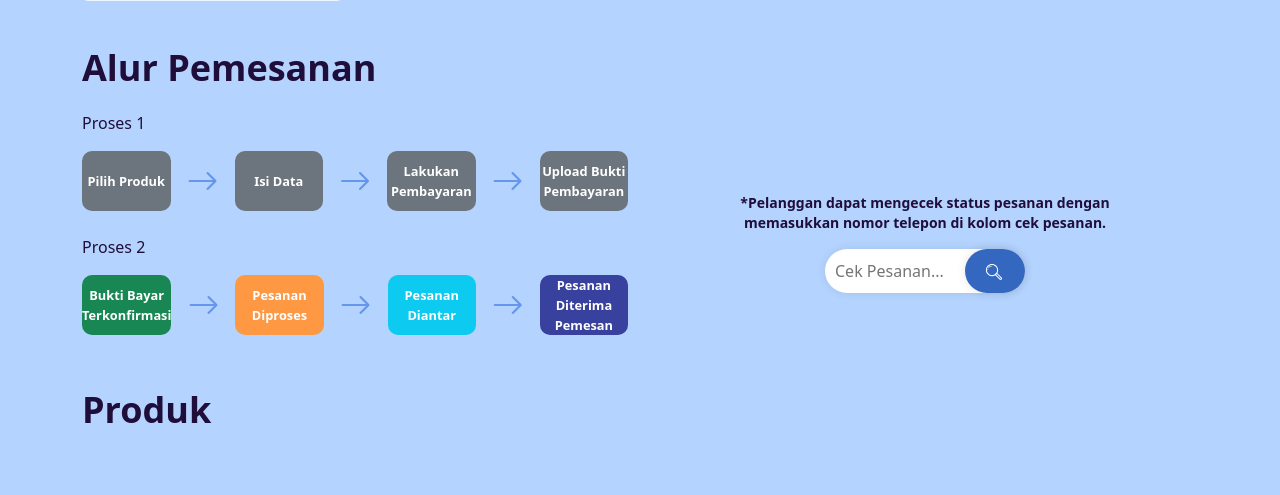
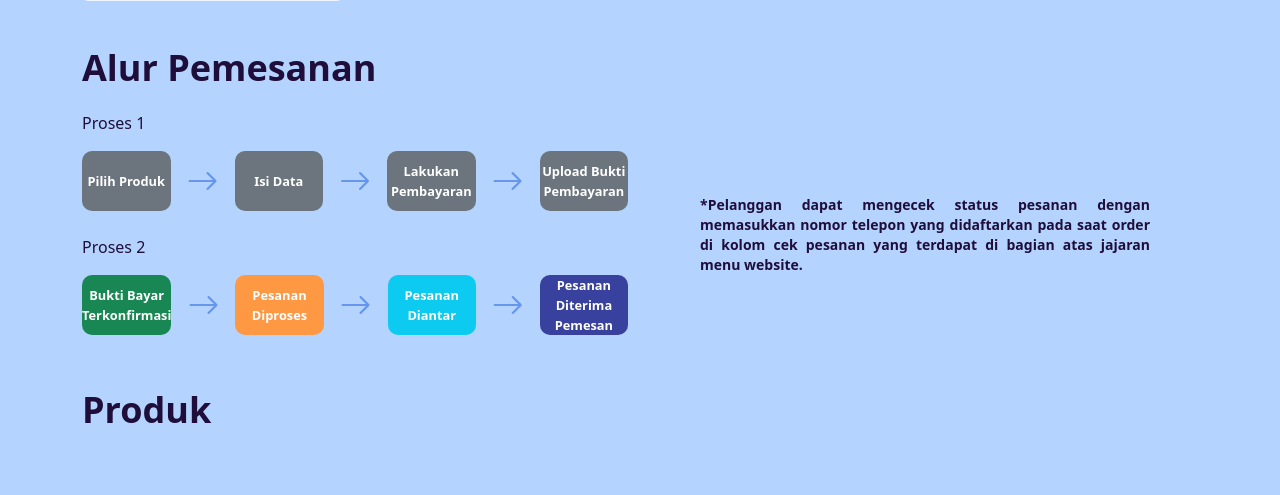
Before and after one commit to aisyahwlandr/dapur-sehat, a PHP site: page / in a window 1280 px wide. Shown: the part 725-1220 px from the top of the page. Run offline with PHP 8.4, Linux system fonts and the light colour scheme; data that the repository does not hold is empty; a stand-in replaces the project's code that opens the database connection.

Commit message:
UI index

```diff
--- a/public/css/style.css
+++ b/public/css/style.css
@@ -188,7 +188,7 @@ body {
     .alur-body {
         font-size: 0.6rem !important;
         width: 70px !important;
-        height: 50px !important;
+        height: 70px !important;
         border-radius: 5px !important;
     }
 
--- a/public/index.php
+++ b/public/index.php
@@ -127,15 +127,11 @@
                         </div>
                     </div>
                     <div class="col-md-6 align-content-center text-center">
-                        <p class="custom-paragraf fw-bold px-5 pt-3">*Pelanggan dapat mengecek status pesanan dengan
-                            memasukkan nomor
-                            telepon di kolom cek pesanan.</p>
-                        <form role="search" action="cari-pesanan.php" method="get">
-                            <div class="search my-md-0 my-3">
-                                <input id="searchInput" placeholder="Cek Pesanan..." type="text">
-                                <button id="searchButton" type="submit"><img src="images/search.svg" width="20px" alt="search"></button>
-                            </div>
-                        </form>
+                        <p class="custom-paragraf fw-bold px-5 pt-3" style="text-align: justify;">
+                        *Pelanggan dapat mengecek status pesanan dengan
+                            memasukkan nomor telepon yang didaftarkan pada saat order di kolom cek pesanan
+                            yang terdapat di bagian atas jajaran menu website.
+                        </p>
                     </div>
                 </div>
             </div>
@@ -158,7 +154,7 @@
                         <div class="card mb-3 shadow d-flex flex-column">
                             <div class="card-body">
                                 <!-- Carousel Bootstrap -->
-                                <h4>Tersedia: <?= $row->stock ?></h4>
+                                <h5 style="color: #200E3A";>Tersedia: <?= $row->stock ?> Produk</h5>
                                 <div id="productCarousel<?= $counter ?>" class="carousel slide" data-bs-ride="carousel">
                                     <div class="carousel-inner">
                                         <div class="carousel-item active">
```
